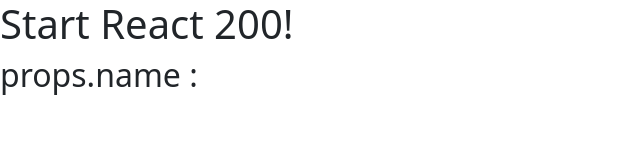
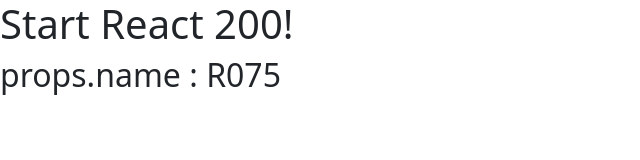
Before and after one commit to Kimsw5368/React.js, a React (Create React App) app: page / in a window 1280 px wide. Shown: the top 160 px of the page, without its empty margins (0-640 px from the left). Built offline with nearby package versions, Linux system fonts and the light colour scheme.

Commit message:
HOC Component and react dom event

```diff
--- a/src/components/R075_ReactHoc.js
+++ b/src/components/R075_ReactHoc.js
@@ -3,8 +3,9 @@
 
 const R075_ReactHoc = (props) => {
   console.log('HocComponent render')
+  console.log(props)
   return (
-    <h2>props.name : {props.name}</h2>
+    <h2>props.name : {props.InComponentName}</h2>
   )
 }
 
--- a/src/components/withComponent.js
+++ b/src/components/withComponent.js
@@ -5,6 +5,10 @@
     useEffect(() => {
       console.log('useEffect')
     }, [])
+    props = {
+      ...props,
+      InComponentName
+    }
     return <InComponent {...props} />
   }
   return OutComponent
```
